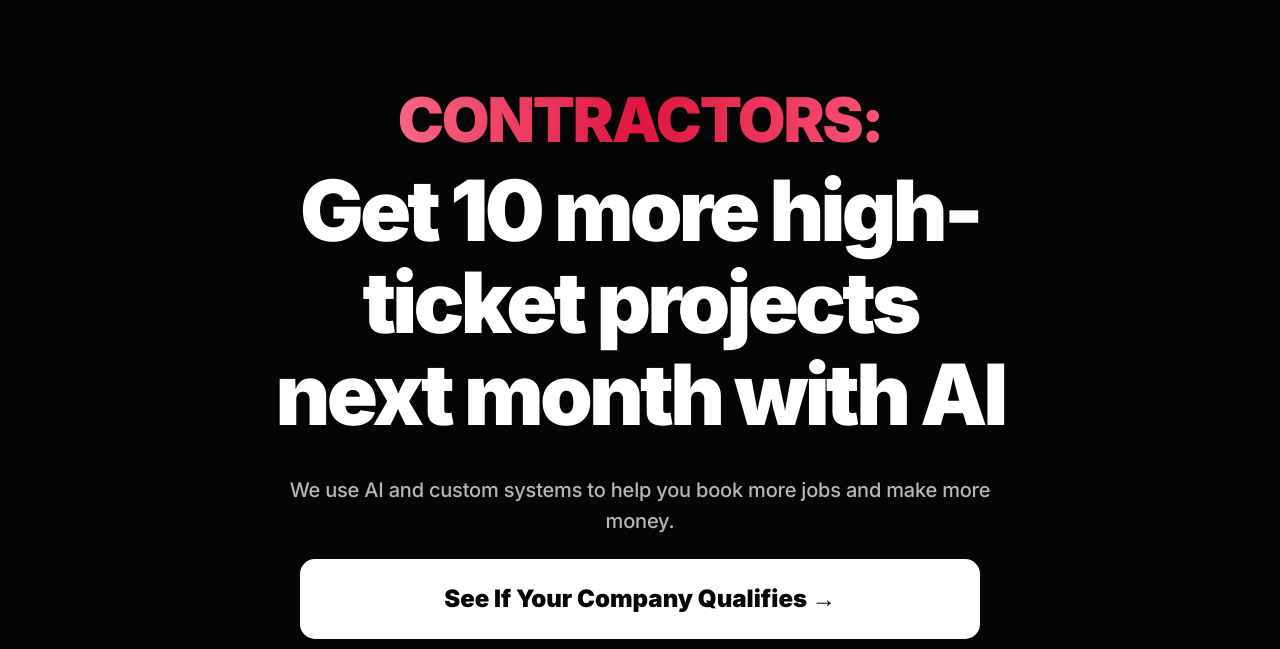
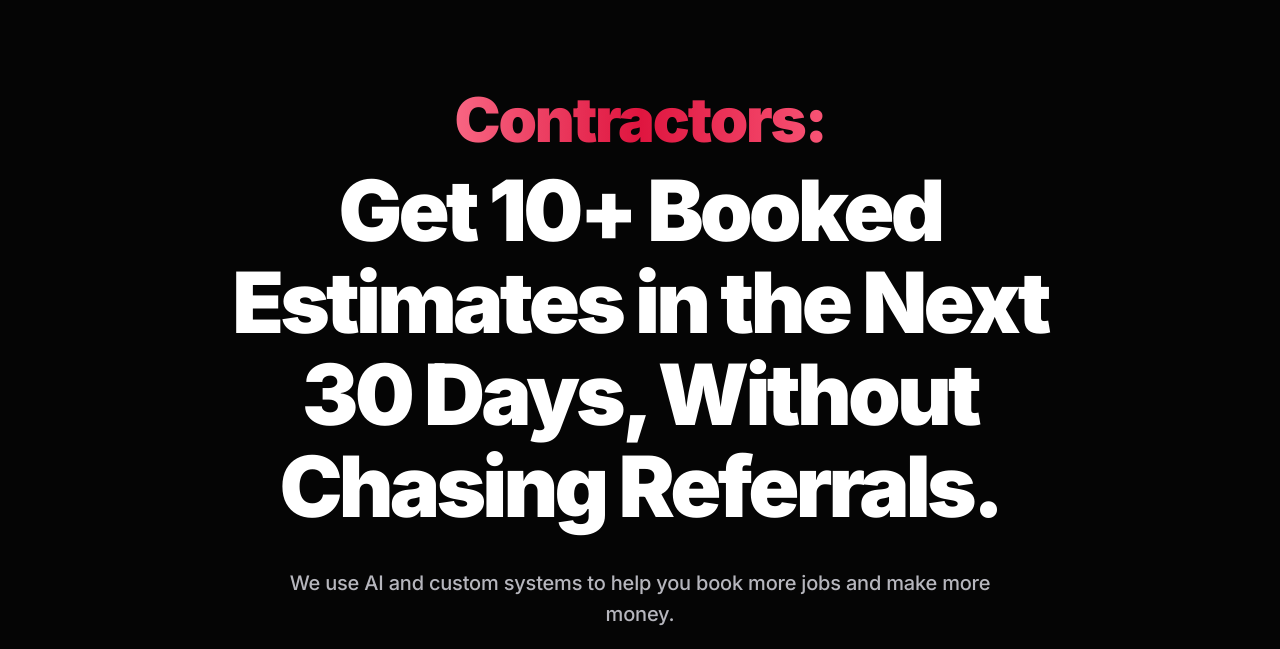
Before and after one commit to ignite-company/bath-kitchen-funnel, a plain HTML site: page index.html in a window 1280 px wide. Shown: the part 87-736 px from the top of the page. Drawn offline with Linux system fonts and the light colour scheme.

Commit message:
Update the main funnel hero headline

```diff
--- a/index.html
+++ b/index.html
@@ -807,7 +807,7 @@ src="https://www.facebook.com/tr?id=1822916335803108&ev=PageView&noscript=1"
  <div class="ignite-top-proof"><span>★★★★★</span> $1M in Project Revenue</div>
 </div></header>
 <section class="hero" aria-labelledby="hero-heading"><div class="container">
- <h1 id="hero-heading"><span class="ignite-headline-promise"><span class="ignite-headline-gradient">CONTRACTORS:</span></span><span class="ignite-headline-guarantee">Get 10 more high-ticket projects next month with AI</span></h1>
+ <h1 id="hero-heading"><span class="ignite-headline-promise"><span class="ignite-headline-gradient">Contractors:</span></span> <span class="ignite-headline-guarantee">Get 10+ Booked Estimates in the Next 30 Days, Without Chasing Referrals.</span></h1>
  <p class="hero-subheadline">We use AI and custom systems to help you book more jobs and make more money.</p>
  <div class="ignite-primary-cta ignite-above-fold"><button class="ignite-white-cta ignite-open-quiz" type="button">See If Your Company Qualifies →</button><p>FREE GROWTH REVIEW · QUALIFICATION AND WRITTEN TERMS APPLY</p></div>
  <div class="ignite-offer-box">Better lead flow. Faster follow-up. More booked jobs. <strong>Built around the service you provide, not a generic marketing template.</strong></div>
```
